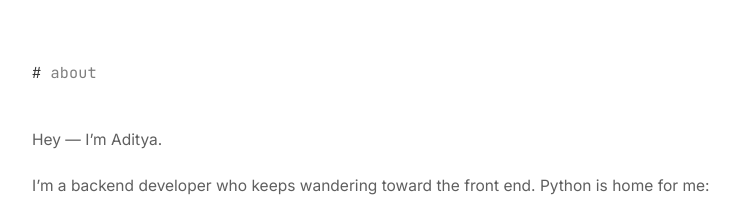
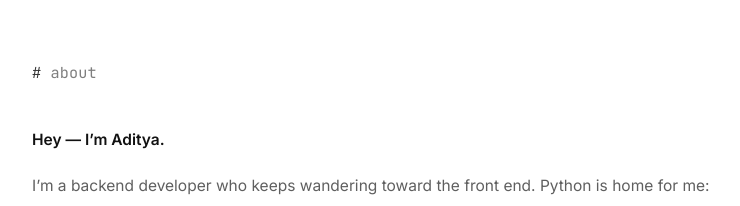
Before and after one commit to AdityaMohite47/Portfolio-Site, a React (Vite) app: page / in a window 1280 px wide. Shown: the part 880-1086 px from the top of the page, without its empty margins (132-872 px from the left). Built offline with nearby package versions, Linux system fonts and the light colour scheme; no server answers.

Commit message:
Bold the About section opening line

```diff
--- a/src/components/About.jsx
+++ b/src/components/About.jsx
@@ -3,7 +3,7 @@ function About() {
     <section id="about">
       <h2><span>#</span> about</h2>
 
-      <p>Hey — I’m Aditya.</p>
+      <p><strong>Hey — I’m Aditya.</strong></p>
 
       <p>I’m a backend developer who keeps wandering toward the front end. Python is home for me: Django, REST APIs, database design. That’s where I think clearly and where most of my hours have gone.</p>
 
```
